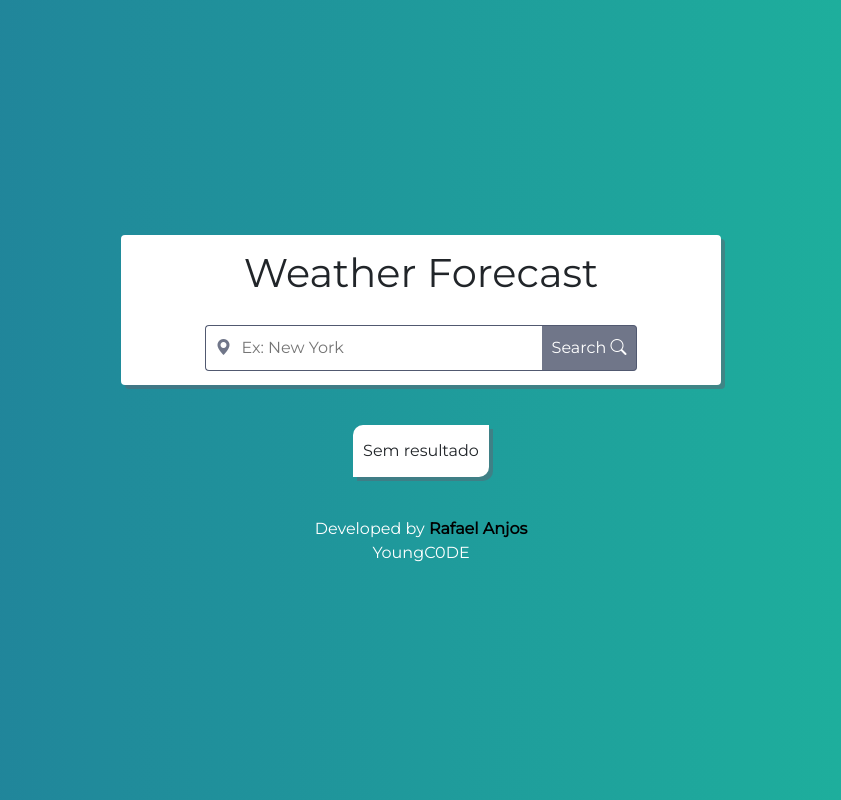
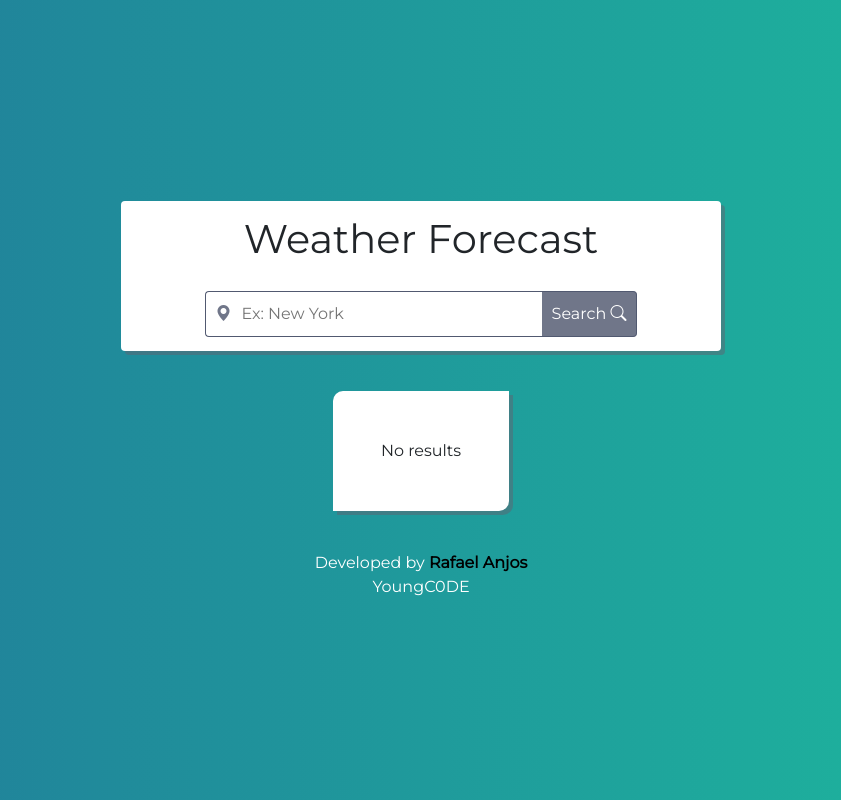
Before and after one commit to YoungC0DE/Weather-Forecast, a Vue app: page / in a window 1280 px wide. Shown: the whole page, without its empty margins (219-1060 px from the left). Built offline with nearby package versions, Linux system fonts and the light colour scheme; what vue-toast-notification would draw is missing.

Commit message:
improviments

```diff
--- a/src/views/Home.vue
+++ b/src/views/Home.vue
@@ -9,7 +9,7 @@
       </form>
     </div>
     <section>
-      <div class="weather-card" v-if="result.list.length == 0">Sem resultado</div>
+      <div class="weather-card p-5" v-if="result.list.length == 0">No results</div>
       <div id="carouselExample" class="carousel slide w-50 d-flex flex-column align-items-center" v-else>
         <div class="carousel-inner w-75 p-2">
           <div class="weather-card carousel-item" :class="index == 0 ? 'active' : ''" v-for="(item, index) in result.list" :key="index">
@@ -57,7 +57,7 @@ export default {
       params: {
         search: '',
         units: 'metric',
-        lang: 'pt_br'
+        lang: 'en'
       }
     }
   },
```
